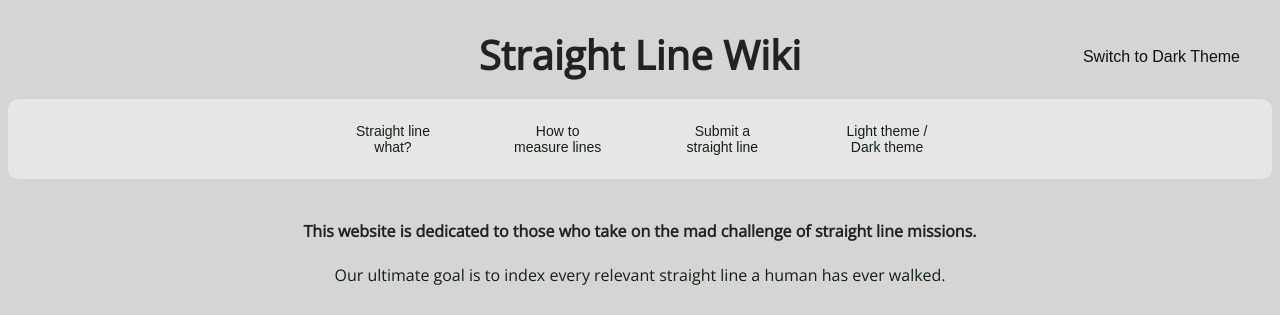
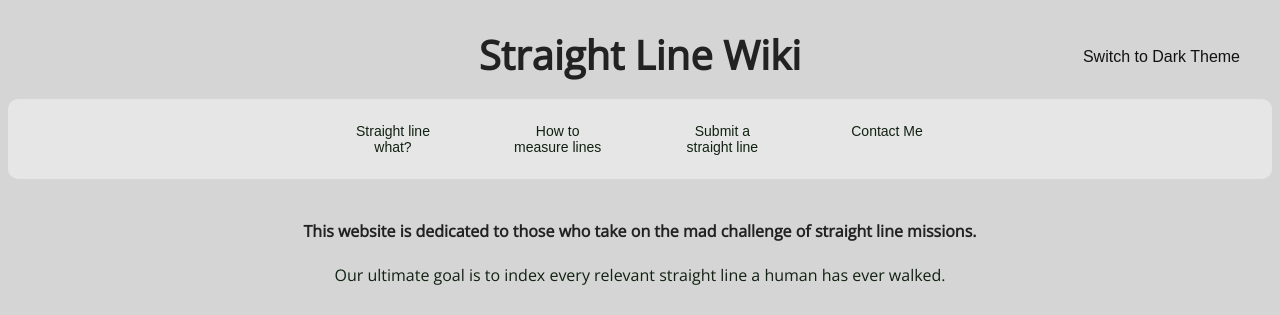
Before and after one commit to SamKry/straightlinewiki, a PHP site: page / in a window 1280 px wide. Shown: the top 315 px of the page. Run offline with PHP 8.4, Linux system fonts and the light colour scheme; data that the repository does not hold is empty.

Commit message:
fixed buttons

```diff
--- a/index.php
+++ b/index.php
@@ -29,10 +29,10 @@
         <h1>Straight Line Wiki</h1>
         <div class="menudiv">
           <a href="#slms"><button class="menubutton">Straight line what?</button></a>
-          <a href="#criteria"><button class="menubutton">How to measure lines</button></a>
+          <a href="#criteria"><button class="menubutton">How to<br>measure lines</button></a>
           <button id="open-dialog-btn" class="menubutton">Submit a straight line</button>
 	<!--Note to future self: when sober, please get rid of this button. it was the old theme switch button and is not necessary anymore. I just tried to remove it and it broke the submit button and I have no fucking clue why, so please do it when sober and with more time.-->
-          <button class="menubutton" id="theme-toggle">Light theme / Dark theme</button>
+	  <a href="#contact" id="theme-toggle"><button class="menubutton">Contact Me<br> ⠀ </button></a>
 	</div>
 <dialog id="dialog" class="infodialog">
   <h3>Sorry...</h3>
```
Lines whose indentation alone changed are shown as unchanged.
